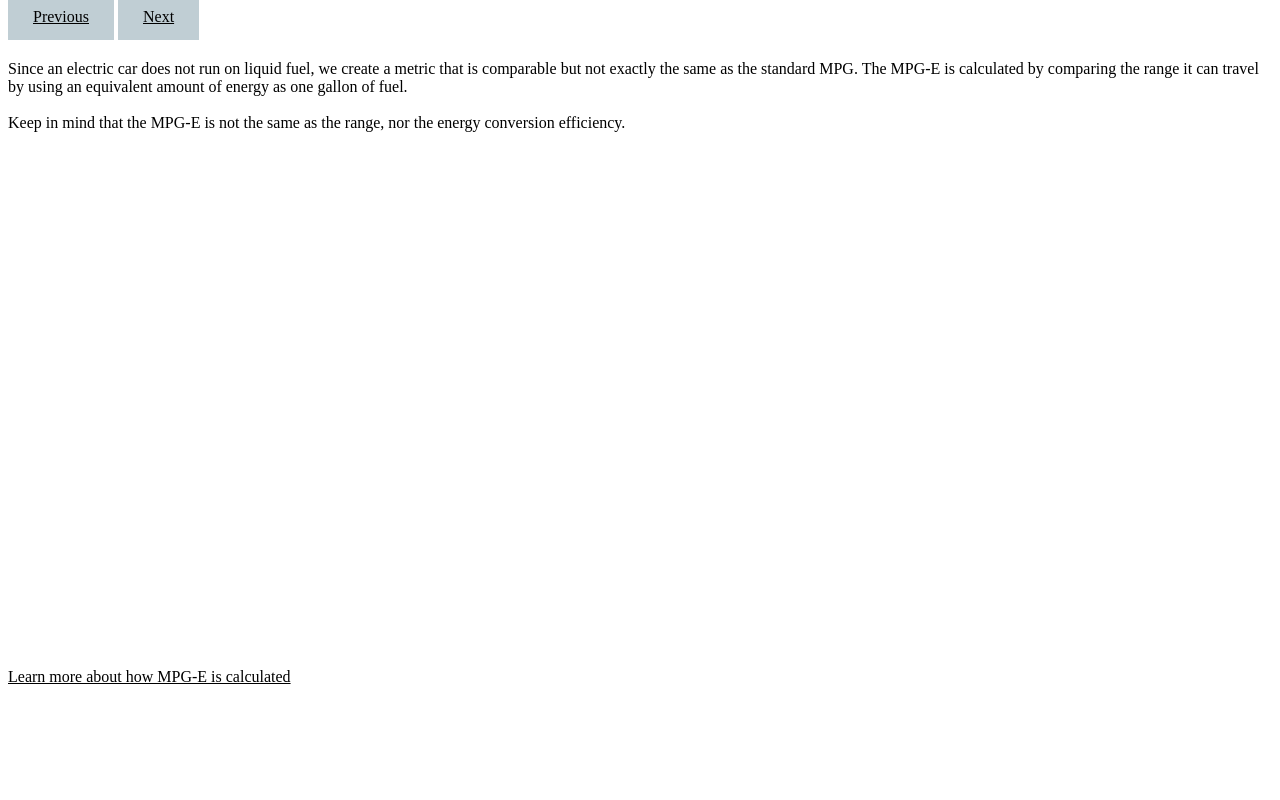
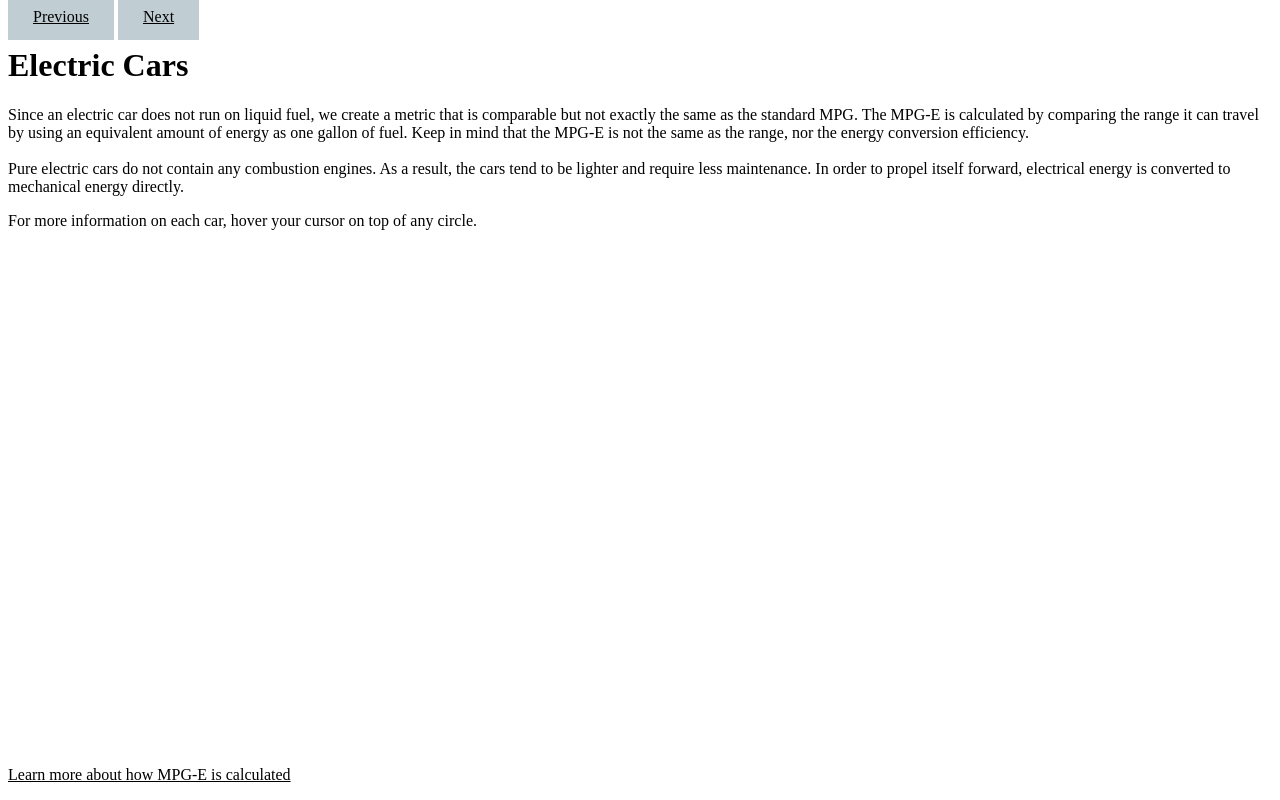
Before and after one commit to lchrislee/uiuc-cs498, a plain HTML site: page section2.html in a window 1280 px wide. Drawn offline with nearby package versions, Linux system fonts and the light colour scheme; no server answers.

Commit message:
Added some more discussion in the pages.

```diff
--- a/functions.js
+++ b/functions.js
@@ -93,7 +93,6 @@ function processData(incoming, pageEntry) {
     svg.append("text")
         .attr("transform", "translate(" + (maxDimension + minMargin) / 2 + ", " + (maxDimension + 1.6 * minMargin) + ")")
         .text("City");
-
 }
 
 function getToolTipDiv() {
--- a/section2.html
+++ b/section2.html
@@ -24,11 +24,12 @@
         <a class="internalLink" href="./section3.html">Next</a>
         <div id="tooltip" style="opacity:0"></div>
         <p>
-            <br />
-            Since an electric car does not run on liquid fuel, we create a metric that is comparable but not exactly the same as the standard MPG. The MPG-E is calculated by comparing the range it can travel by using an equivalent amount of energy as one gallon of fuel.
+            <h1>Electric Cars</h1>
+            Since an electric car does not run on liquid fuel, we create a metric that is comparable but not exactly the same as the standard MPG. The MPG-E is calculated by comparing the range it can travel by using an equivalent amount of energy as one gallon of fuel. Keep in mind that the MPG-E is not the same as the range, nor the energy conversion efficiency.
             <br /><br />
-            Keep in mind that the MPG-E is not the same as the range, nor the energy conversion efficiency.
+            Pure electric cars do not contain any combustion engines. As a result, the cars tend to be lighter and require less maintenance. In order to propel itself forward, electrical energy is converted to mechanical energy directly.
         </p>
+        <p>For more information on each car, hover your cursor on top of any circle.</p>
         <svg width="100%" height=500></svg>
         <p>
             <a class="externalLink" href="https://www.edmunds.com/fuel-economy/decoding-electric-car-mpg.html">Learn more about how MPG-E is calculated</a>
```
Also changed, not shown: index.html (+3 -1 lines), section3.html (+15 -1 lines).
